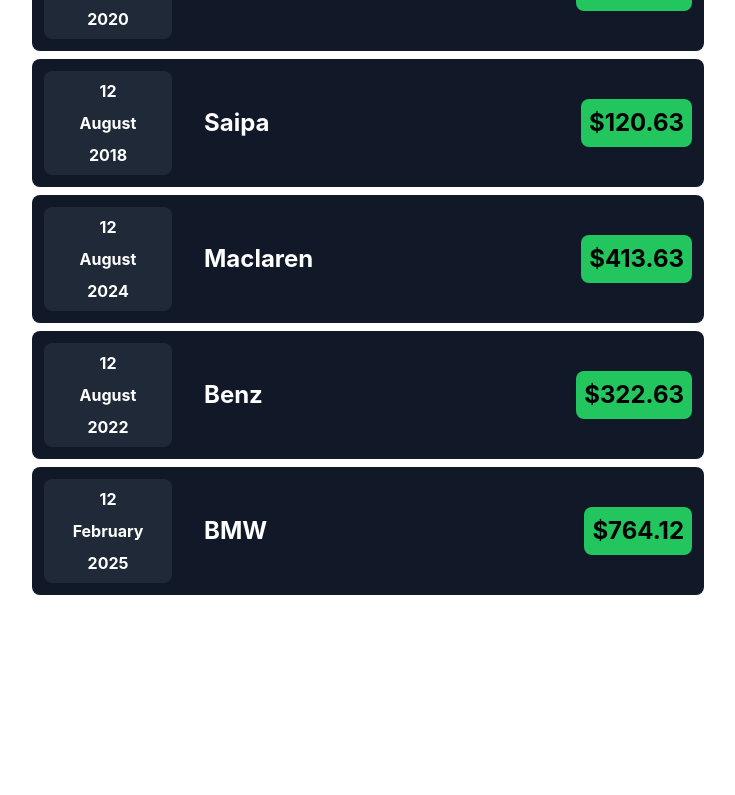
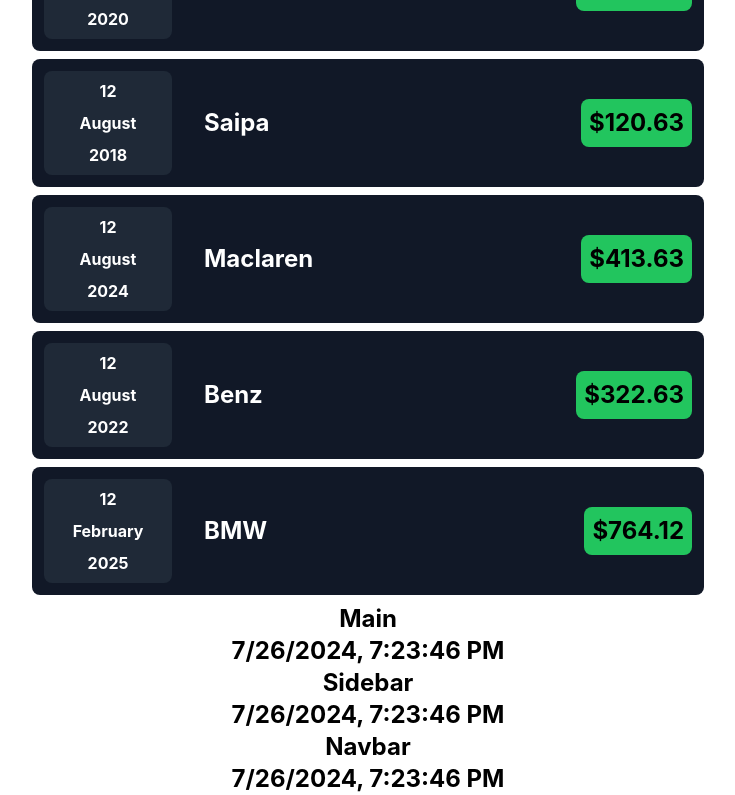
Before and after one commit to amirhasanGhafori/maxdom, a React (Create React App) app: page / in a window 1280 px wide. Shown: the part 371-1166 px from the top of the page, without its empty margins (272-1007 px from the left). Before the commit the page ends 974 px from the top, so only its background shows below. Built offline with nearby package versions, Linux system fonts and the light colour scheme; the HTML template or start-up script is replaced by a standard one.

Commit message:
init todo list

```diff
--- a/src/App.js
+++ b/src/App.js
@@ -3,6 +3,7 @@
 import ExpenseItem from "./components/Expenses/ExpenseItem";
 import Expense from "./components/Expenses/Expense";
 import NewExpense from "./components/NewExpense/NewExpense";
+import TodoList from "./components/Todos/TodoList";
 
 function App() {
   const expenses = [
@@ -44,6 +45,7 @@
       <p>lorem</p>
       <NewExpense />
       <Expense items={expenses} />
+      <TodoList />
     </div>
   );
 }
--- a/src/components/NewExpense/ExpenseForm.js
+++ b/src/components/NewExpense/ExpenseForm.js
@@ -30,9 +30,18 @@
     });
   };
 
+  const submitHandler = event=>{
+    event.preventDefault();
+    const expenseData = {
+        ...userInput,
+        date:new Date(userInput.date)
+    }
+    console.log(expenseData)
+  }
+
   return (
     <>
-      <form class="max-w-2xl bg-gray-800 mx-auto p-3 rounded-lg">
+      <form onSubmit={submitHandler} class="max-w-2xl bg-gray-800 mx-auto p-3 rounded-lg">
         <div class="relative z-0 w-full mb-5 group">
           <input
             onChange={titleChangeHandler}
--- /dev/null
+++ b/src/components/Todos/Todo.js
@@ -0,0 +1,10 @@
+function Todo(props) {
+  return (
+    <>
+      <h1>{props.title}</h1>
+      <span>{new Date().toLocaleString()}</span>
+    </>
+  );
+}
+
+export default Todo;
--- /dev/null
+++ b/src/components/Todos/TodoList.js
@@ -0,0 +1,15 @@
+import Todo from "./Todo";
+
+function TodoList(){
+    return (
+        <>
+        <Todo title="Main"/>
+        <Todo title="Sidebar"/>
+        <Todo title="Navbar"/>
+
+        </>
+    );
+}
+
+
+export default TodoList;
```
